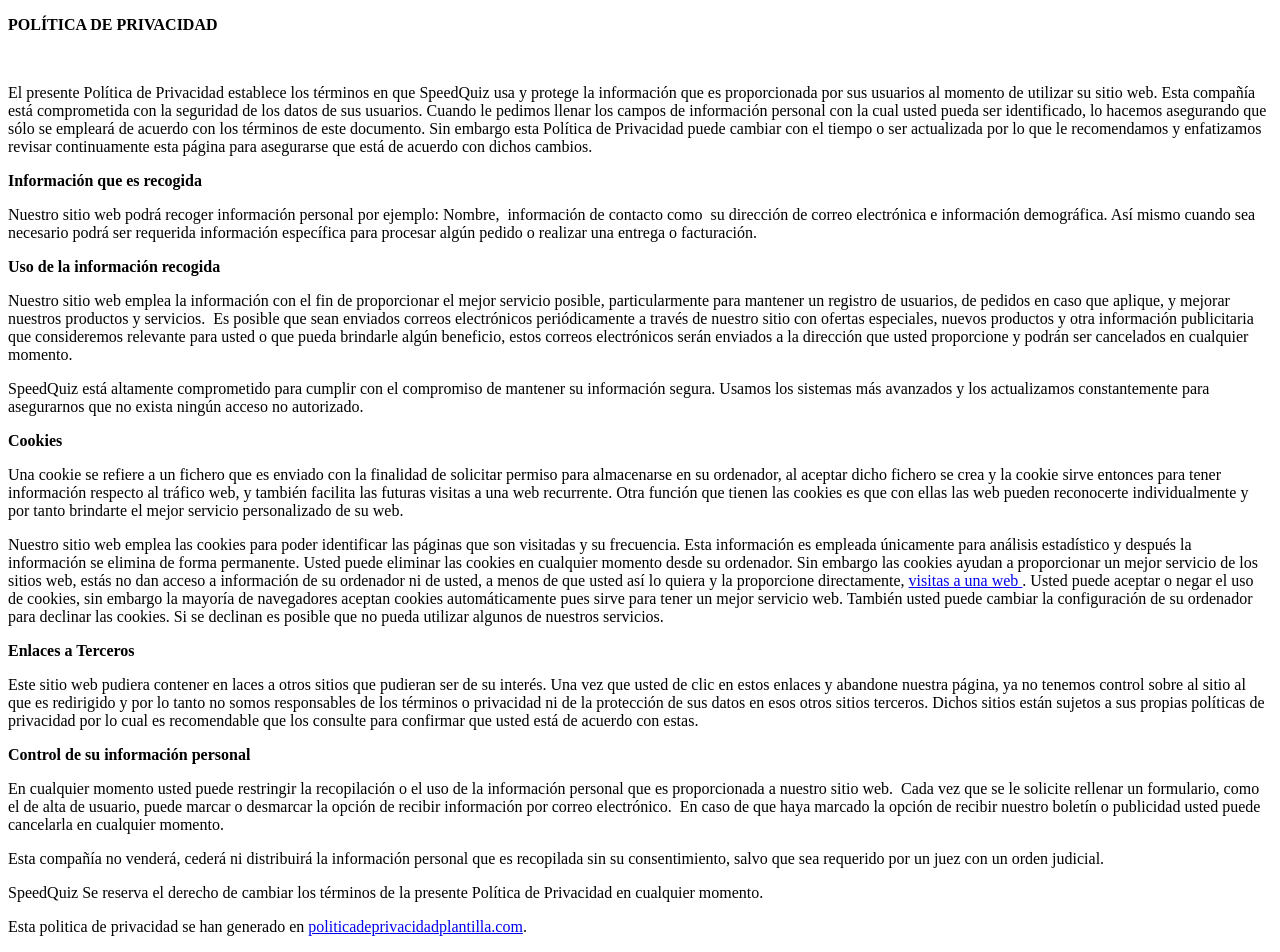
After one commit to estefania95/SpeedQuiz_2.7, a Django app: page /politica/ in a window 1280 px wide. The commit adds this page. Run offline with Django 3.2, Linux system fonts and the light colour scheme.

Commit message:
Afegida politica de privacitat amb el seu enllaç

```diff
--- a/jugadors/urls.py
+++ b/jugadors/urls.py
@@ -13,5 +13,6 @@ urlpatterns = [
         url(r'^puntuacio/', views.puntuacio, name='puntuacio'),
         url(r'^api/', views.json, name='json'),
     ])),
+    url(r'^politica/', views.politica, name='politica'),
     url(r'^partida/', views.respostaPartida, name='partida'),
 ]
--- a/jugadors/views.py
+++ b/jugadors/views.py
@@ -170,7 +170,7 @@ def respostaPartida(request):
             partida = Partida.objects.get(id=idpartida)
             usuari = request.user
             jugador = Jugador.objects.get(usuari=usuari)
-            esGuanyador = False;
+            esGuanyador = False
             if formatgets == 10:
                 esGuanyador = True
             formatges=0
@@ -191,3 +191,8 @@ def respostaPartida(request):
 
 
     return HttpResponse("OK")
+
+# Politica de privacitat
+
+def politica(request):
+    return render(request, 'politica/politica.html')
--- /dev/null
+++ b/templates/politica/politica.html
@@ -0,0 +1,26 @@
+<!DOCTYPE html>
+<html lang="en">
+<head>
+    <meta charset="UTF-8">
+    <title>Politica privacitat</title>
+</head>
+<body>
+    <p><strong>POLÍTICA DE PRIVACIDAD</strong></p>
+    <p>&nbsp;</p>
+    <p>El presente Política de Privacidad establece los términos en que SpeedQuiz usa y protege la información que es proporcionada por sus usuarios al momento de utilizar su sitio web. Esta compañía está comprometida con la seguridad de los datos de sus usuarios. Cuando le pedimos llenar los campos de información personal con la cual usted pueda ser identificado, lo hacemos asegurando que sólo se empleará de acuerdo con los términos de este documento. Sin embargo esta Política de Privacidad puede cambiar con el tiempo o ser actualizada por lo que le recomendamos y enfatizamos revisar continuamente esta página para asegurarse que está de acuerdo con dichos cambios.</p>
+    <p><strong>Información que es recogida</strong></p>
+    <p>Nuestro sitio web podrá recoger información personal por ejemplo: Nombre,&nbsp; información de contacto como&nbsp; su dirección de correo electrónica e información demográfica. Así mismo cuando sea necesario podrá ser requerida información específica para procesar algún pedido o realizar una entrega o facturación.</p>
+    <p><strong>Uso de la información recogida</strong></p>
+    <p>Nuestro sitio web emplea la información con el fin de proporcionar el mejor servicio posible, particularmente para mantener un registro de usuarios, de pedidos en caso que aplique, y mejorar nuestros productos y servicios. &nbsp;Es posible que sean enviados correos electrónicos periódicamente a través de nuestro sitio con ofertas especiales, nuevos productos y otra información publicitaria que consideremos relevante para usted o que pueda brindarle algún beneficio, estos correos electrónicos serán enviados a la dirección que usted proporcione y podrán ser cancelados en cualquier momento.</p>
+    <p>SpeedQuiz está altamente comprometido para cumplir con el compromiso de mantener su información segura. Usamos los sistemas más avanzados y los actualizamos constantemente para asegurarnos que no exista ningún acceso no autorizado.</p>
+    <p><strong>Cookies</strong></p><p>Una cookie se refiere a un fichero que es enviado con la finalidad de solicitar permiso para almacenarse en su ordenador, al aceptar dicho fichero se crea y la cookie sirve entonces para tener información respecto al tráfico web, y también facilita las futuras visitas a una web recurrente. Otra función que tienen las cookies es que con ellas las web pueden reconocerte individualmente y por tanto brindarte el mejor servicio personalizado de su web.</p>
+    <p>Nuestro sitio web emplea las cookies para poder identificar las páginas que son visitadas y su frecuencia. Esta información es empleada únicamente para análisis estadístico y después la información se elimina de forma permanente. Usted puede eliminar las cookies en cualquier momento desde su ordenador. Sin embargo las cookies ayudan a proporcionar un mejor servicio de los sitios web, estás no dan acceso a información de su ordenador ni de usted, a menos de que usted así lo quiera y la proporcione directamente,
+        <a href="https://cupondedescuento.com.co/linio/" target="_blank">visitas a una web </a>. Usted puede aceptar o negar el uso de cookies, sin embargo la mayoría de navegadores aceptan cookies automáticamente pues sirve para tener un mejor servicio web. También usted puede cambiar la configuración de su ordenador para declinar las cookies. Si se declinan es posible que no pueda utilizar algunos de nuestros servicios.</p>
+    <p><strong>Enlaces a Terceros</strong></p>
+    <p>Este sitio web pudiera contener en laces a otros sitios que pudieran ser de su interés. Una vez que usted de clic en estos enlaces y abandone nuestra página, ya no tenemos control sobre al sitio al que es redirigido y por lo tanto no somos responsables de los términos o privacidad ni de la protección de sus datos en esos otros sitios terceros. Dichos sitios están sujetos a sus propias políticas de privacidad por lo cual es recomendable que los consulte para confirmar que usted está de acuerdo con estas.</p>
+    <p><strong>Control de su información personal</strong></p>
+    <p>En cualquier momento usted puede restringir la recopilación o el uso de la información personal que es proporcionada a nuestro sitio web.&nbsp; Cada vez que se le solicite rellenar un formulario, como el de alta de usuario, puede marcar o desmarcar la opción de recibir información por correo electrónico. &nbsp;En caso de que haya marcado la opción de recibir nuestro boletín o publicidad usted puede cancelarla en cualquier momento.</p><p>Esta compañía no venderá, cederá ni distribuirá la información personal que es recopilada sin su consentimiento, salvo que sea requerido por un juez con un orden judicial.</p>
+    <p>SpeedQuiz Se reserva el derecho de cambiar los términos de la presente Política de Privacidad en cualquier momento.</p>
+    <p>Esta politica de privacidad se han generado en <a href="https://politicadeprivacidadplantilla.com/" target="_blank">politicadeprivacidadplantilla.com</a>.<br></p>
+</body>
+</html>
--- a/templates/registre/registrarse.html
+++ b/templates/registre/registrarse.html
@@ -20,6 +20,7 @@
       <div class="form__InputContainer">{{ form.email }}</div>
       <div class="form__InputContainer">{{ form.password1 }}</div>
       <div class="form__InputContainer">{{ form.password2 }}</div>
+        <input class="" type="checkbox" required>Accepto <a href="{%url 'politica' %}">política de privacitat</a></input>
       <footer class="row w-100 justify-content-between align-items-center">
         <a href="{% url 'benvinguda' %}" class="col-2 col-md-1 h-100 contenidorFlexa--enrere"><i class="h-100 w-100 flexa flexa--enrera fas fa-long-arrow-alt-left" id="flexa--enrera"></i></a>
         <button type="submit" class="col-2 offset-8 col-md-1 offset-md-10 h-100 contenidorFlexa--devant"><i class="w-100 h-100 flexa flexa--devant fas fa-long-arrow-alt-right"id="flexa--devant"></i></button>
```
